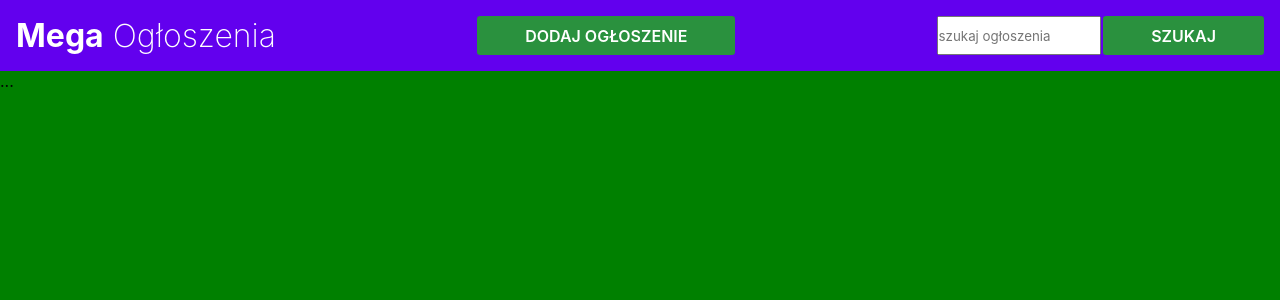
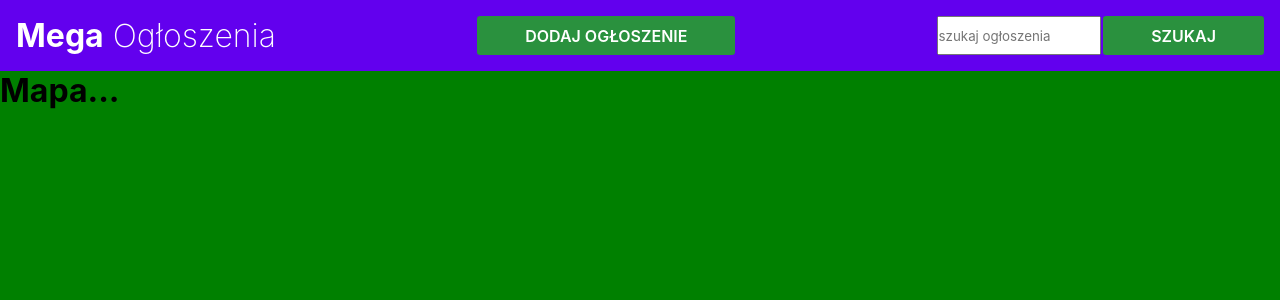
Before and after one commit to kwiatkowski1981/megaAdsFront, a React (Create React App) app: page / in a window 1280 px wide. Shown: the top 300 px of the page. Built offline with nearby package versions, Linux system fonts and the light colour scheme.

Commit message:
added App structure divided to basic components

```diff
--- a/src/App.tsx
+++ b/src/App.tsx
@@ -1,22 +1,12 @@
 import React from 'react';
-import './App.css';
-
+import {Header} from "./components/layout/Header";
+import {Map} from './components/Map/Map';
 
 export const App = () => {
     return (
         <>
-            <header>
-<h1>
-    <strong>Mega</strong> Ogłoszenia
-</h1>
-                <button>Dodaj ogłoszenie</button>
-                <div className="search">
-                    <input type="text" placeholder="szukaj ogłoszenia"/> <button>szukaj</button>
-                </div>
-            </header>
-            <div className="map">
-                ...
-            </div>
+            <Header/>
+            <Map/>
         </>
     )
 }
--- /dev/null
+++ b/src/components/Map/Map.css
@@ -0,0 +1,4 @@
+.map {
+    background: green;
+    height: calc(100vh - 70px);
+}
--- /dev/null
+++ b/src/components/Map/Map.tsx
@@ -0,0 +1,14 @@
+import React from 'react';
+import './Map.css';
+
+export const Map = () => {
+
+    return (
+        <>
+            <div className="map">
+                <h1>Mapa...</h1>
+
+            </div>
+        </>
+    )
+}
--- /dev/null
+++ b/src/components/common/Btn.css
@@ -0,0 +1,10 @@
+button {
+    border: 0;
+    border-radius:0.2em;
+    background: #2a913e;
+    color: #fff;
+    padding: 0.6rem 3rem;
+    text-transform: uppercase;
+    font-weight: 600;
+    font-size: 1em;
+}
--- /dev/null
+++ b/src/components/common/Btn.tsx
@@ -0,0 +1,10 @@
+import React from 'react';
+import './Btn.css';
+
+interface Props {
+    text: string;
+}
+
+export const Btn = (props: Props) => (
+    <button>{props.text}</button>
+)
--- a/src/App.css
+++ b/src/components/layout/Header.css
@@ -12,16 +12,6 @@ header h1 {
     font-weight: 200;
 }
 
-button {
-    border: 0;
-    border-radius:0.2em;
-    background: #2a913e;
-    color: #fff;
-    padding: 0.6rem 3rem;
-    text-transform: uppercase;
-    font-weight: 600;
-    font-size: 1em;
-}
 
 .search {
     display: flex;
@@ -31,8 +21,3 @@ button {
     width:12em;
     margin-right: 0.2em;
 }
-
-.map {
-    background: green;
-    height: calc(100vh - 70px);
-}
--- /dev/null
+++ b/src/components/layout/Header.tsx
@@ -0,0 +1,16 @@
+import React from 'react';
+import './Header.css';
+import {Btn} from "../common/Btn";
+
+export const Header = () => (
+    <header>
+        <h1>
+            <strong>Mega</strong> Ogłoszenia
+        </h1>
+        <Btn text={'Dodaj Ogłoszenie'}/>
+        <div className="search">
+            <input type="text" placeholder="szukaj ogłoszenia"/>
+            <Btn text={'Szukaj'}/>
+        </div>
+    </header>
+);
```
